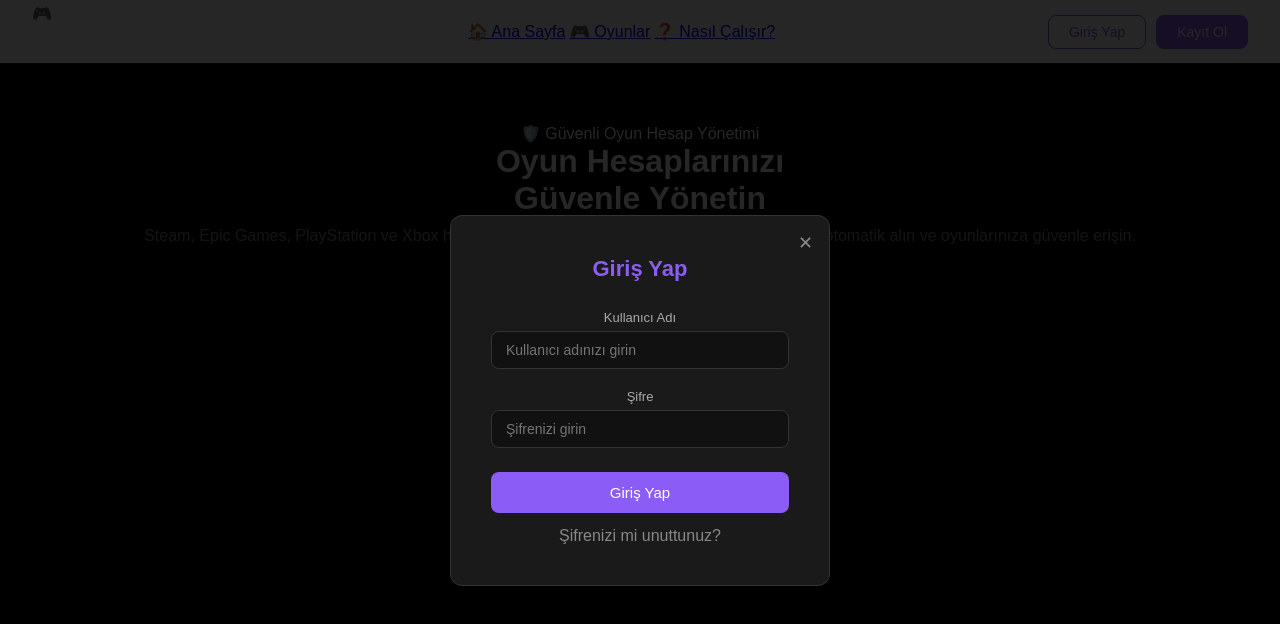
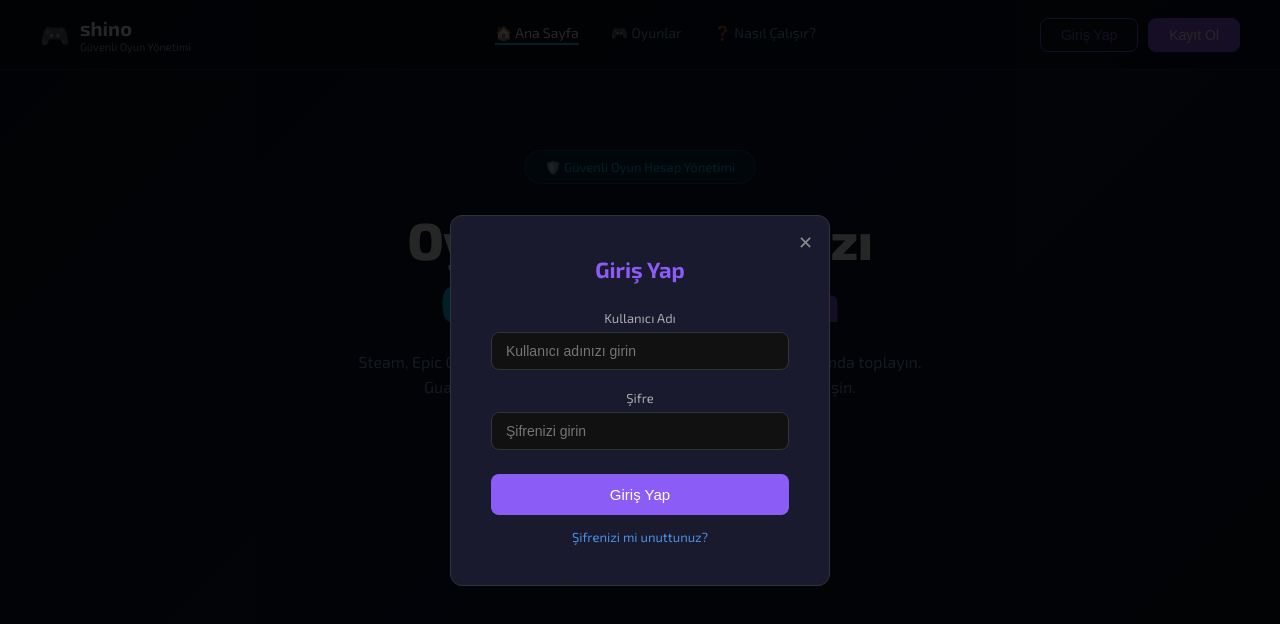
Before and after one commit to maerweth/shino, a website: page index.html in a window 1280 px wide. Both pictures are taken after a click on the button "Giriş Yap". Drawn offline with nearby package versions, Linux system fonts and the light colour scheme; grey boxes are pictures that could not be loaded.

Commit message:
Update style.css

```diff
--- a/style.css
+++ b/style.css
@@ -5,27 +5,68 @@
 }
 
 body {
-  background-color: #000000;
-  font-family: Arial, sans-serif;
+  background: linear-gradient(135deg, #0a0f1e 0%, #0d1a35 50%, #0a0f1e 100%);
+  font-family: 'Exo 2', Arial, sans-serif;
   color: white;
+  min-height: 100vh;
 }
 
 /* NAVBAR */
 .navbar {
-  background-color: #ffffff;
-  height: 64px;
   display: flex;
   align-items: center;
   justify-content: space-between;
-  padding: 0 32px;
-  border-bottom: 1px solid #222;
+  padding: 16px 40px;
+  background: rgba(10, 15, 30, 0.8);
+  backdrop-filter: blur(10px);
+  border-bottom: 1px solid rgba(255,255,255,0.1);
+  position: sticky;
+  top: 0;
+  z-index: 100;
 }
 
-.logo {
-  color: #ff8c00;
-  font-size: 22px;
+.logo-alan {
+  display: flex;
+  align-items: center;
+  gap: 10px;
+}
+
+.logo-ikon {
+  font-size: 24px;
+  color: #00d4ff;
+}
+
+.logo-yazi {
+  font-size: 20px;
   font-weight: bold;
-  letter-spacing: 2px;
+  color: white;
+}
+
+.logo-alt {
+  font-size: 11px;
+  color: #7ab3cc;
+}
+
+.nav-linkler {
+  display: flex;
+  gap: 32px;
+  margin-left: 80px;
+}
+
+.nav-link {
+  color: #7ab3cc;
+  text-decoration: none;
+  font-size: 14px;
+}
+
+.nav-link.aktif {
+  color: white;
+  border-bottom: 2px solid #00d4ff;
+  padding-bottom: 2px;
+}
+
+.nav-link:hover {
+  color: white;
 }
 
 .nav-buttons {
@@ -44,7 +85,7 @@ body {
 }
 
 .btn-login:hover {
-  background: #1a1a1a;
+  background: rgba(139, 92, 246, 0.1);
 }
 
 .btn-register {
@@ -58,33 +99,170 @@ body {
 }
 
 .btn-register:hover {
-  background: #1a1a1a;
+  background: #7c3aed;
 }
 
 /* HERO */
 .hero {
   text-align: center;
-  padding: 60px 32px 32px;
+  padding: 80px 32px 60px;
 }
 
-.hero h1 {
-  font-size: 32px;
-  color: white;
-  margin-bottom: 10px;
+.hero-badge {
+  display: inline-block;
+  background: rgba(0, 212, 255, 0.1);
+  border: 1px solid rgba(0, 212, 255, 0.3);
+  color: #00d4ff;
+  padding: 8px 20px;
+  border-radius: 20px;
+  font-size: 13px;
+  margin-bottom: 24px;
 }
 
-.hero p {
+.hero-baslik {
+  font-size: 52px;
+  font-weight: 800;
+  color: white;
+  margin-bottom: 16px;
+  line-height: 1.2;
+  letter-spacing: -0.5px;
+}
+
+.hero-renkli {
+  background: linear-gradient(90deg, #00d4ff, #8b5cf6);
+  -webkit-background-clip: text;
+  -webkit-text-fill-color: transparent;
+}
+
+.hero-aciklama {
   font-size: 16px;
-  color: #888;
+  color: #7ab3cc;
+  max-width: 600px;
+  margin: 0 auto 32px;
+  line-height: 1.6;
+}
+
+.hero-butonlar {
+  display: flex;
+  gap: 16px;
+  justify-content: center;
+  margin-bottom: 40px;
+}
+
+.btn-kutup {
+  background: #00d4ff;
+  color: #0a0f1e;
+  border: none;
+  padding: 14px 28px;
+  border-radius: 10px;
+  font-size: 15px;
+  font-weight: bold;
+  cursor: pointer;
+}
+
+.btn-kutup:hover {
+  background: #00b8d9;
+}
+
+.btn-nasil {
+  background: transparent;
+  color: white;
+  border: 1.5px solid rgba(255,255,255,0.3);
+  padding: 14px 28px;
+  border-radius: 10px;
+  font-size: 15px;
+  cursor: pointer;
+}
+
+.btn-nasil:hover {
+  background: rgba(255,255,255,0.05);
+}
+
+.platform-ikonlar {
+  display: flex;
+  gap: 20px;
+  justify-content: center;
+  margin-top: 32px;
+  align-items: center;
+}
+
+.platform-icon {
+  width: 56px;
+  height: 56px;
+  border-radius: 50%;
+  display: flex;
+  align-items: center;
+  justify-content: center;
+  transition: transform 0.2s ease, box-shadow 0.2s ease;
+  cursor: pointer;
+}
+
+.platform-icon:hover {
+  transform: scale(1.1);
+}
+
+.platform-icon svg {
+  width: 28px;
+  height: 28px;
+  fill: white;
+}
+
+.platform-icon.steam {
+  background: #1b9eb3;
+  box-shadow: 0 0 16px rgba(27, 158, 179, 0.4);
+}
+
+.platform-icon.playstation {
+  background: #6b3fa0;
+  box-shadow: 0 0 16px rgba(107, 63, 160, 0.4);
+}
+
+.platform-icon.epic {
+  background: #2a7a6e;
+  box-shadow: 0 0 16px rgba(42, 122, 110, 0.4);
+}
+
+/* ARAMA */
+.search-bar {
+  display: flex;
+  align-items: center;
+  background: rgba(255,255,255,0.05);
+  border: 1px solid rgba(255,255,255,0.1);
+  border-radius: 10px;
+  margin: 0 40px 20px;
+  padding: 0 16px;
+  height: 52px;
+}
+
+.search-icon {
+  font-size: 18px;
+  margin-right: 10px;
+}
+
+.search-input {
+  background: transparent;
+  border: none;
+  outline: none;
+  color: white;
+  font-size: 15px;
+  width: 100%;
+}
+
+.search-input::placeholder {
+  color: #7ab3cc;
+}
+
+#arama-sonuc {
+  margin: 0 40px;
 }
 
 /* OYUN KARTLARI */
 .games-section {
-  padding: 20px 32px 60px;
+  padding: 20px 40px 60px;
 }
 
 .section-title {
-  color: #ff8c00;
+  color: #00d4ff;
   font-size: 14px;
   text-transform: uppercase;
   letter-spacing: 2px;
@@ -98,15 +276,16 @@ body {
 }
 
 .game-card {
-  background: #1a1a1a;
-  border-radius: 10px;
-  border: 1px solid #2a2a2a;
+  background: rgba(255,255,255,0.05);
+  border-radius: 12px;
+  border: 1px solid rgba(255,255,255,0.1);
   overflow: hidden;
   cursor: pointer;
+  transition: border-color 0.2s;
 }
 
 .game-card:hover {
-  border-color: #1a1a1a;
+  border-color: #00d4ff;
 }
 
 .game-img {
@@ -134,7 +313,7 @@ body {
 }
 
 .game-tag {
-  color: #888;
+  color: #7ab3cc;
   font-size: 12px;
 }
 
@@ -142,7 +321,7 @@ body {
   display: block;
   width: calc(100% - 32px);
   margin: 8px 16px 16px;
-  background: #1a1a1a;
+  background: #ff8c00;
   color: white;
   border: none;
   border-radius: 8px;
@@ -152,8 +331,9 @@ body {
 }
 
 .game-btn:hover {
-  background: #1a1a1a;
+  background: #e07b00;
 }
+
 /* GİRİŞ EKRANI */
 .modal-overlay {
   display: none;
@@ -173,7 +353,7 @@ body {
 }
 
 .modal {
-  background: #1a1a1a;
+  background: #1a1a2e;
   border: 1px solid #333;
   border-radius: 12px;
   padding: 40px;
@@ -223,7 +403,7 @@ body {
 }
 
 .input-box:focus {
-  border-color: #ff00dd;
+  border-color: #8b5cf6;
 }
 
 .modal-btn {
@@ -239,8 +419,9 @@ body {
 }
 
 .modal-btn:hover {
-  background: #ff00bf;
+  background: #7c3aed;
 }
+
 .forgot-password {
   color: #4a90e2;
   font-size: 13px;
@@ -252,33 +433,3 @@ body {
 .forgot-password:hover {
   color: #6aaeff;
 }
-.search-bar {
-  display: flex;
-  align-items: center;
-  background: #0d3349;
-  border-radius: 8px;
-  margin: 20px 32px 0;
-  padding: 0 16px;
-  height: 48px;
-}
-
-.search-icon {
-  font-size: 18px;
-  margin-right: 10px;
-}
-
-.search-input {
-  background: transparent;
-  border: none;
-  outline: none;
-  color: white;
-  font-size: 15px;
-  width: 100%;
-}
-
-.search-input::placeholder {
-  color: #7ab3cc;
-}
-#arama-sonuc {
-  margin: 0 32px;
-}
```
